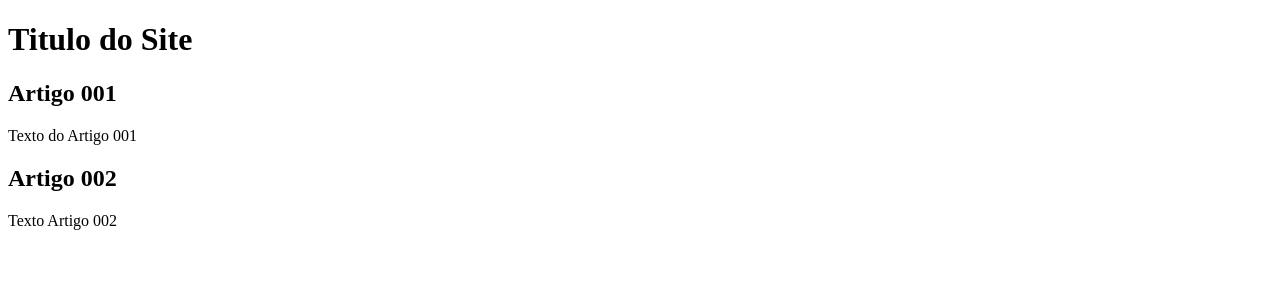
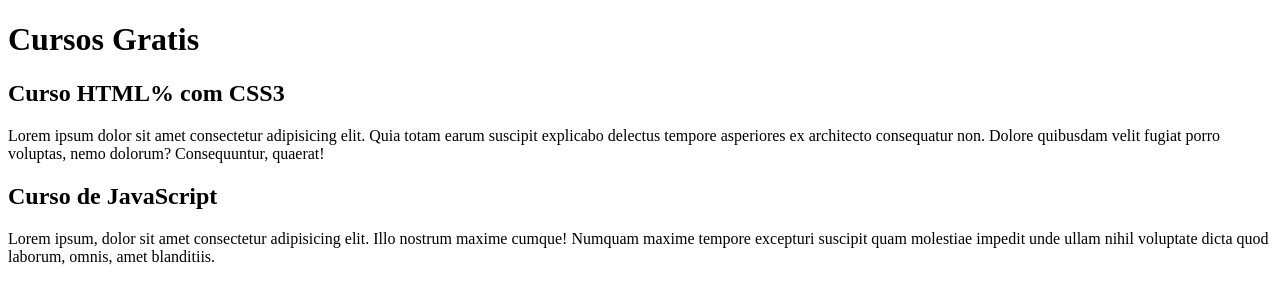
Before and after one commit to MateusPadilha/Projeto-site, a plain HTML site: page index.html in a window 1280 px wide. Drawn offline with Linux system fonts and the light colour scheme.

Commit message:
Comecei a escrever o conteúdo

```diff
--- a/index.html
+++ b/index.html
@@ -9,15 +9,15 @@
 <body>
     <main>
         <header>
-            <h1>Titulo do Site</h1>
+            <h1>Cursos Gratis</h1>
         </header>
         <article>
-            <h2>Artigo 001</h2>
-            <p>Texto do Artigo 001</p>
+            <h2>Curso HTML% com CSS3</h2>
+            <p>Lorem ipsum dolor sit amet consectetur adipisicing elit. Quia totam earum suscipit explicabo delectus tempore asperiores ex architecto consequatur non. Dolore quibusdam velit fugiat porro voluptas, nemo dolorum? Consequuntur, quaerat!</p>
         </article>
         <article>
-            <h2>Artigo 002</h2>
-            <p>Texto Artigo 002</p>
+            <h2>Curso de JavaScript</h2>
+            <p>Lorem ipsum, dolor sit amet consectetur adipisicing elit. Illo nostrum maxime cumque! Numquam maxime tempore excepturi suscipit quam molestiae impedit unde ullam nihil voluptate dicta quod laborum, omnis, amet blanditiis.</p>
         </article>
     </main>
 </body>
```
